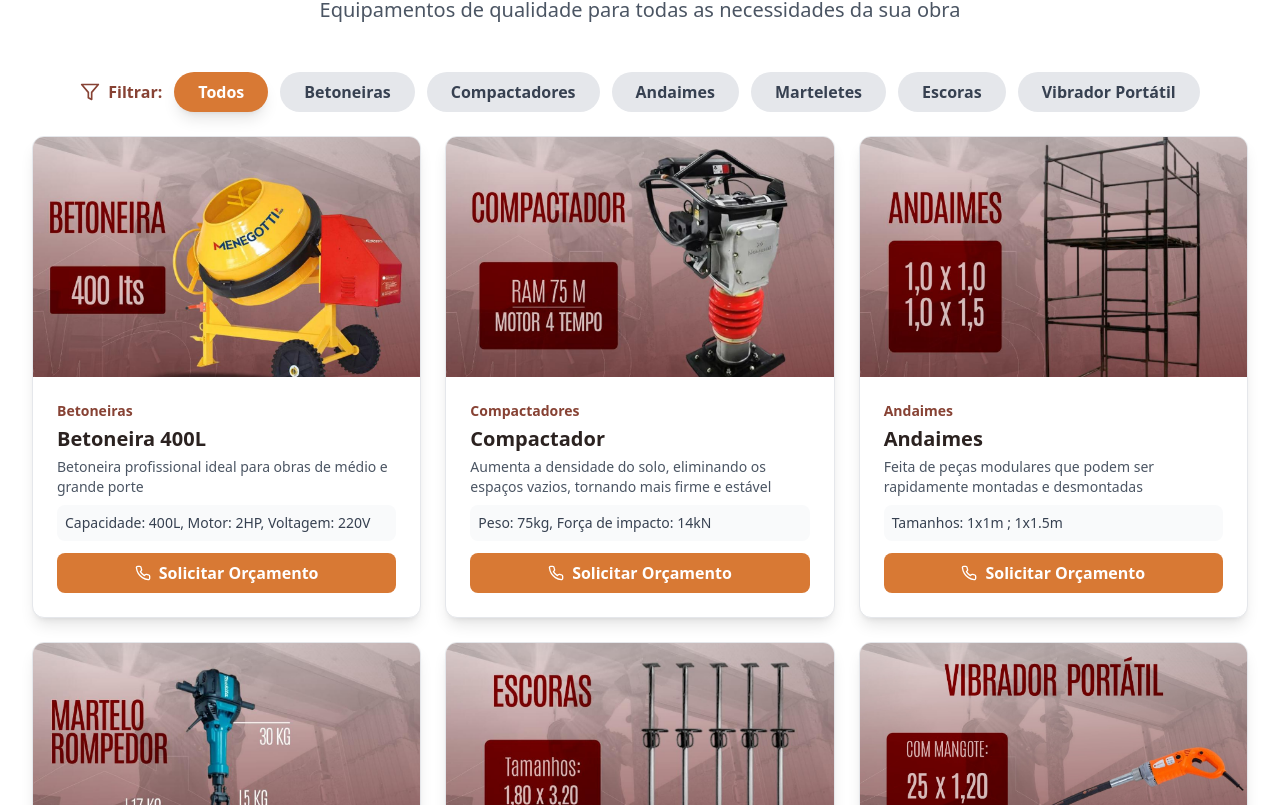
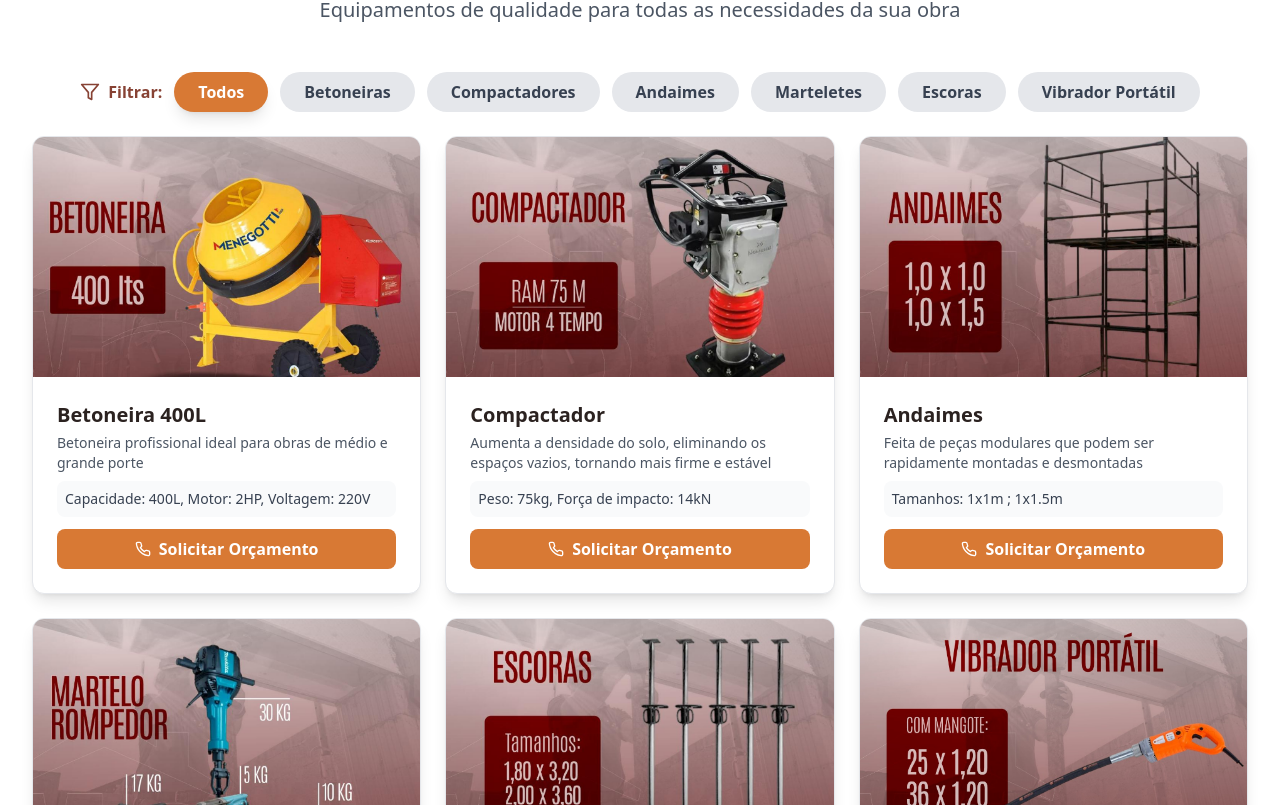
Before and after one commit to iagorlrnc/mdlocadora, a React (Vite) app: page / in a window 1280 px wide. Shown: the part 1995-2800 px from the top of the page. Built offline with nearby package versions, Linux system fonts and the light colour scheme.

Commit message:
hidden category equipaments

```diff
--- a/src/components/Equipment.tsx
+++ b/src/components/Equipment.tsx
@@ -343,7 +343,7 @@ export function Equipment() {
               </div>
               <div className="p-4 sm:p-6 flex flex-col justify-between flex-1">
                 <div>
-                  <div className="text-sm text-[#874234] font-semibold mb-1">
+                  <div className="hidden text-sm text-[#874234] font-semibold mb-1">
                     {item.category}
                   </div>
                   <h3 className="text-base sm:text-lg md:text-xl font-bold text-[#2b2220] mb-1">
```
